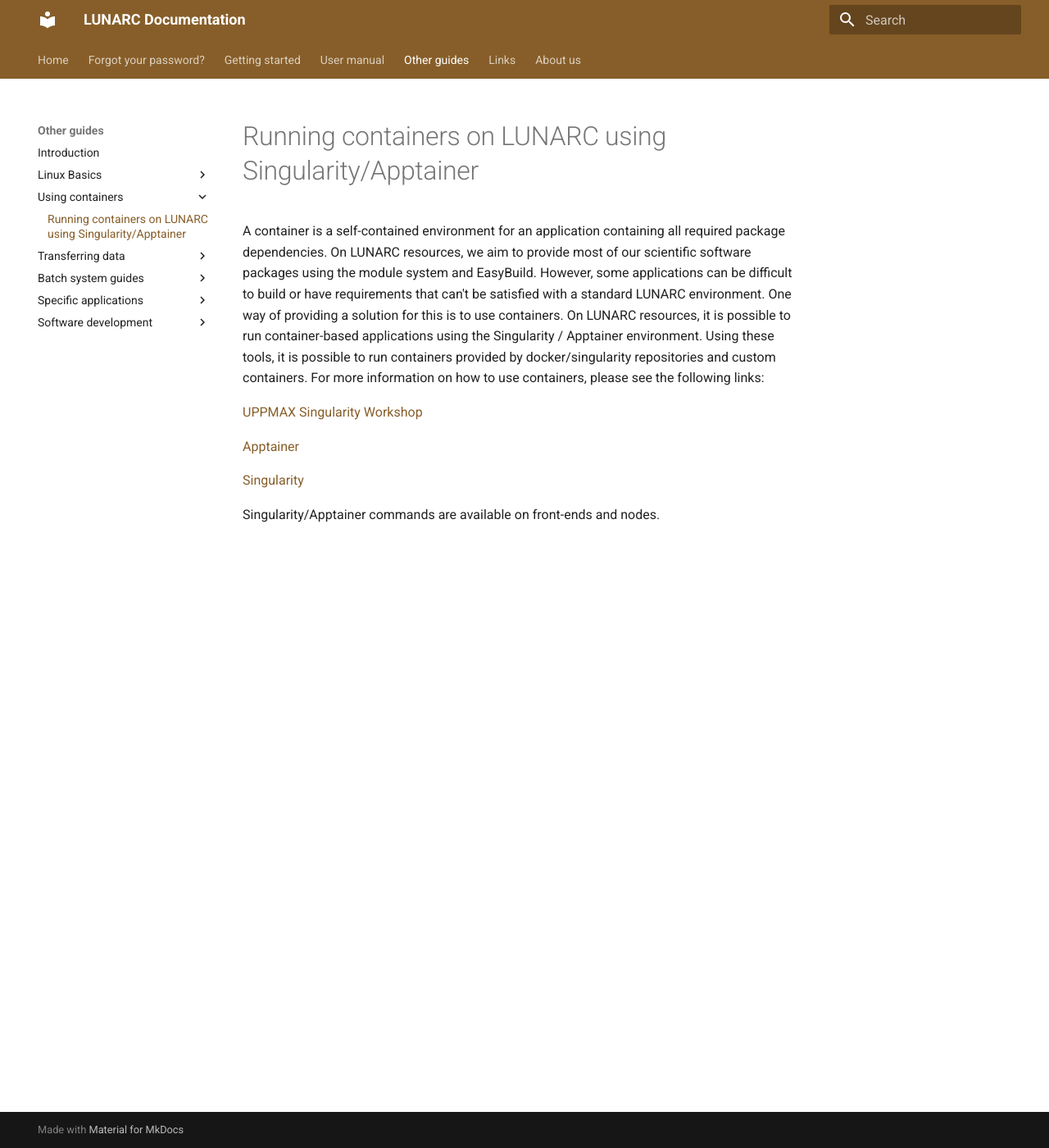
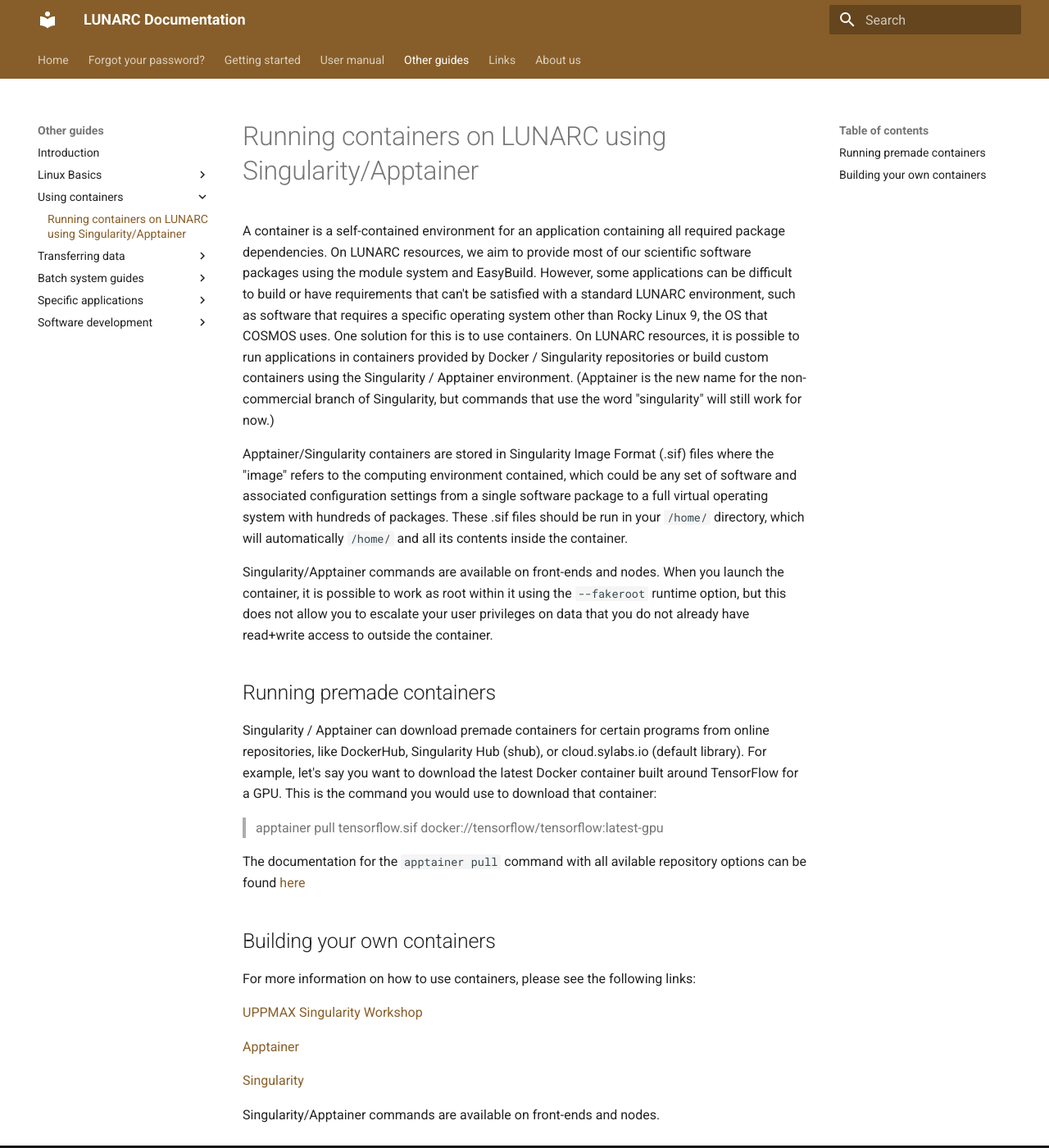
Before and after one commit to lunarc/lunarc_docs, an MkDocs documentation site: the page built from docs/guides/containers/apptainer.md, in a window 1280 px wide and 1400 px high. Shown: the whole window at 82% size. Built offline with MkDocs 1.6.1 and Material for MkDocs 9.7.7, drawn with Linux system fonts in a browser that asks for light colours; comment, search, counter and statistics services are not loaded.

Commit message:
Update apptainer.md

```diff
--- a/docs/guides/containers/apptainer.md
+++ b/docs/guides/containers/apptainer.md
@@ -1,6 +1,23 @@
 # Running containers on LUNARC using Singularity/Apptainer
 
-A container is a self-contained environment for an application containing all required package dependencies. On LUNARC resources, we aim to provide most of our scientific software packages using the module system and EasyBuild. However, some applications can be difficult to build or have requirements that can't be satisfied with a standard LUNARC environment. One way of providing a solution for this is to use containers. On LUNARC resources, it is possible to run container-based applications using the Singularity / Apptainer environment. Using these tools, it is possible to run containers provided by docker/singularity repositories and custom containers. For more information on how to use containers, please see the following links:
+A container is a self-contained environment for an application containing all required package dependencies. On LUNARC resources, we aim to provide most of our scientific software packages using the module system and EasyBuild. However, some applications can be difficult to build or have requirements that can't be satisfied with a standard LUNARC environment, such as software that requires a specific operating system other than Rocky Linux 9, the OS that COSMOS uses. One solution for this is to use containers. On LUNARC resources, it is possible to run applications in containers provided by Docker / Singularity repositories or build custom containers using the Singularity / Apptainer environment. (Apptainer is the new name for the non-commercial branch of Singularity, but commands that use the word "singularity" will still work for now.)
+
+Apptainer/Singularity containers are stored in Singularity Image Format (.sif) files where the "image" refers to the computing environment contained, which could be any set of software and associated configuration settings from a single software package to a full virtual operating system with hundreds of packages. These .sif files should be run in your `/home/` directory, which will automatically `/home/` and all its contents inside the container.
+
+Singularity/Apptainer commands are available on front-ends and nodes. When you launch the container, it is possible to work as root within it using the `--fakeroot` runtime option, but this does not allow you to escalate your user privileges on data that you do not already have read+write access to outside the container.
+
+## Running premade containers
+Singularity / Apptainer can download premade containers for certain programs from online repositories, like DockerHub, Singularity Hub (shub), or cloud.sylabs.io (default library). For example, let's say you want to download the latest Docker container built around TensorFlow for a GPU. This is the command you would use to download that container:
+
+> apptainer pull tensorflow.sif docker://tensorflow/tensorflow:latest-gpu
+
+The documentation for the `apptainer pull` command with all avilable repository options can be found [here](https://apptainer.org/docs/user/latest/cli/apptainer_pull.html#apptainer-pull)
+
+## Building your own containers
+
+
+
+For more information on how to use containers, please see the following links:
 
 [UPPMAX Singularity Workshop](https://pmitev.github.io/UPPMAX-Singularity-workshop)
 
```
